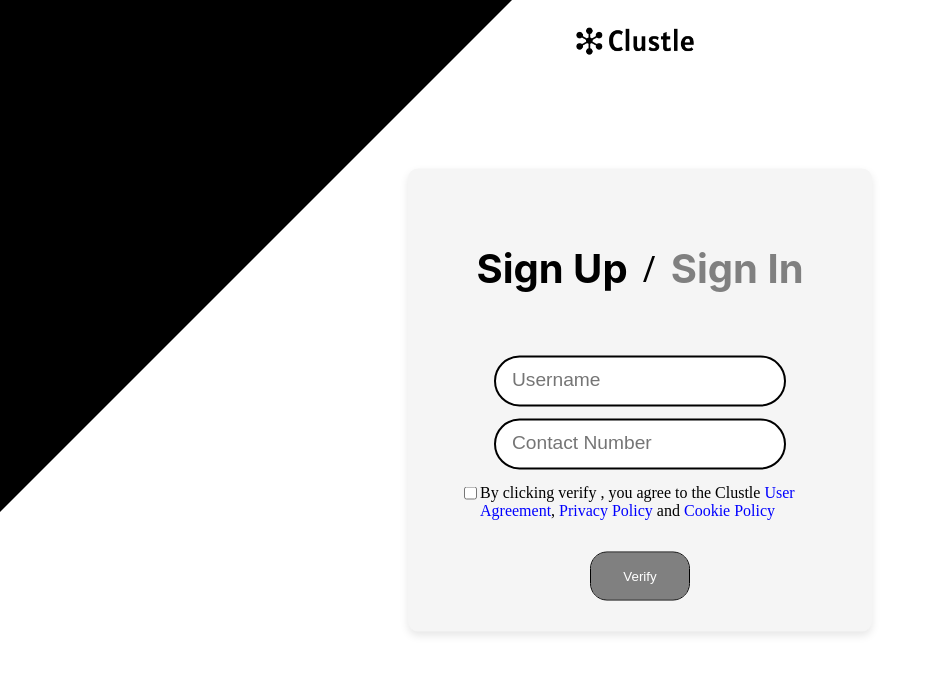
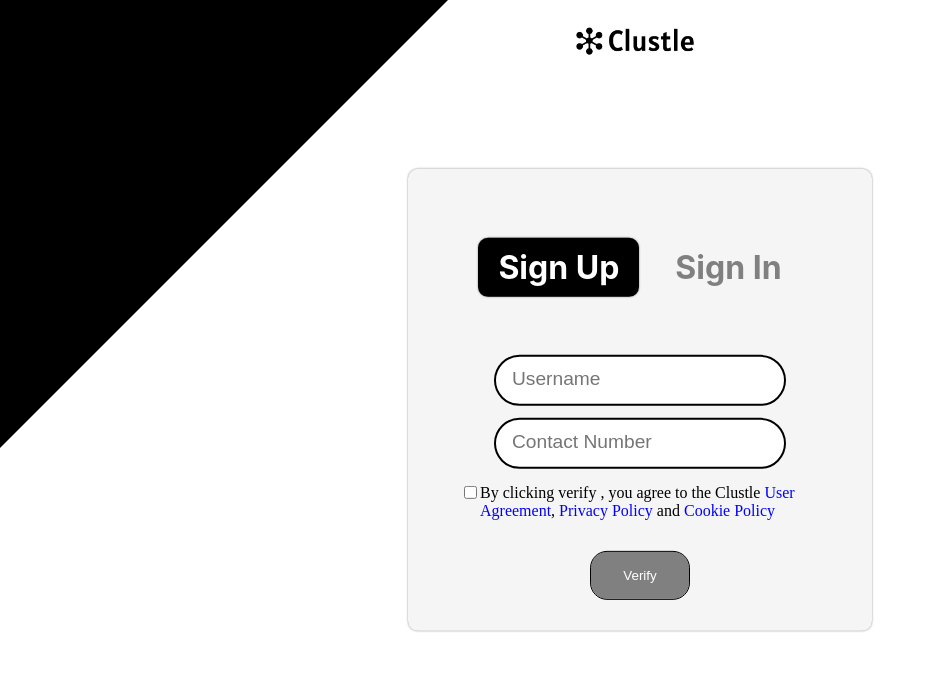
Before and after one commit to Wee-shal/cluster-backend, a React (Vite) app in the folder frontend/: page /login in a window 1280 px wide. Shown: the top 674 px of the page, without its empty margins (0-936 px from the left). Built offline with nearby package versions, Linux system fonts and the light colour scheme; what reconnecting-websocket would draw is missing.

Commit message:
eight nine

```diff
--- a/frontend/src/LoginPage.jsx
+++ b/frontend/src/LoginPage.jsx
@@ -3,7 +3,6 @@ import { useState,useEffect } from "react";
 import { useNavigate } from "react-router-dom";
 import serverUrl from "./config";
 import logo from "./assets/logo.png"
-import Policy from "./components/policy";
 import { Link } from "react-router-dom";
 
 
@@ -11,7 +10,7 @@ const Triangle = styled.div`
   width: 0;
   height: 0;
   border-style: solid;
-  border-width: 40vw 40vw 0 0;
+  border-width: 35vw 35vw 0 0;
   border-color: #000 transparent transparent transparent;
   transform: rotate(0deg);
   position: absolute;
@@ -36,7 +35,7 @@ const Container = styled.div`
   margin-bottom: 2rem;
   z-index: 1;
   background-color: #f5f5f5; /* Add your desired background color */
-  box-shadow: 0 4px 8px rgba(0, 0, 0, 0.1); /* Add a subtle box shadow */
+  box-shadow: 0 0 2px rgba(0, 0, 0, 0.5); /* Add a subtle box shadow */
   border-radius: 10px; /* Add rounded corners */
   padding: 2rem; /* Add padding for spacing */
   width: 400px;
@@ -47,33 +46,29 @@ const Container = styled.div`
   margin-bottom: 2rem;
 `;
 
-const HeadingContainer = styled.div`
-  display: flex;
-  gap: 1rem;
-  align-items: center;
-`;
-
 const Heading = styled.h1`
-  font-size: 2.5rem;
+  font-size: 2rem;
   font-weight: bolder;
   cursor: pointer;
-  color: ${(props) => (props.selected ? "black" : "grey")};
+  background-color:${(props) => (props.selected ? "black" : "none")};
+  color: ${(props) => (props.selected ? "white" : "grey")};
+  padding: 10px 20px; /* Adjust padding as needed */
+  border-radius: 10px; /* Adjust border-radius as needed */
+  box-shadow: ${(props) =>
+    props.selected ? "0 0 2px rgba(0, 0, 0, 0.5)" : "none"};
+  transition: all 0.3s ease; /* Add transition for smooth animation */
+
+  &:hover {
+    transform: scale(1.05); /* Increase size on hover */
+  }
 
   @media (max-width: 768px) {
     font-size: 2rem;
   }
 `;
 
-const HeadingSeparator = styled.span`
-  font-size: 2.5rem;
-  font-weight: bolder;
-  color: black;
-  display: inline;
 
-  @media (max-width: 768px) {
-    font-size: 2rem;
-  }
-`;
+
 
 const ContactNumberContainer = styled.input`
   outline: 2px solid black;
@@ -201,6 +196,8 @@ const Verify = styled.button`
 `;
 
 
+
+
 export default function AuthPage() {
   const [phoneNumber, setPhoneNumber] = useState("");
   const [username, setUsername] = useState("");
@@ -213,6 +210,8 @@ export default function AuthPage() {
   const navigate = useNavigate();
   const [showResendButton, setShowResendButton] = useState(false);
   const [isRulesAccepted, setIsRulesAccepted] = useState(false);
+
+
 
   const handleNavigateToPolicy = (e) => {
     e.preventDefault();
@@ -263,6 +262,10 @@ export default function AuthPage() {
 			window.removeEventListener('resize', handleResize)
 		}
 	}, [])
+
+
+
+
 
 
 
@@ -371,7 +374,6 @@ export default function AuthPage() {
   align-items: center;
   margin-bottom: 1rem;
   margin-top:1rem;
-  /* Added margin to create space between Clustle and the rest of the content */
 `;
 
 const ClustleHeading = styled.h1`
@@ -412,7 +414,6 @@ const ClustleHeading = styled.h1`
           <Heading onClick={() => setIsSignIn(false)} selected={!isSignIn}>
             Sign Up
           </Heading>
-          <HeadingSeparator>/</HeadingSeparator>
           <Heading onClick={() => setIsSignIn(true)} selected={isSignIn}>
             Sign In
           </Heading>
@@ -421,13 +422,13 @@ const ClustleHeading = styled.h1`
           {!isPhoneVerified && (
             <div style={{ display: 'flex', flexDirection: 'column', alignItems: 'center' }}>
               {!isSignIn && (
+  <>
     <ContactNumberContainer
       placeholder="Username"
       value={username}
       onChange={(e) => setUsername(e.target.value)}
       style={{ marginBottom: '1rem' }}
-                ></ContactNumberContainer>
-              )}
+    />
     <ContactNumberContainer
                 placeholder={isSignIn ? "Phone Number" : "Contact Number"}
                 value={phoneNumber}
@@ -443,13 +444,13 @@ const ClustleHeading = styled.h1`
                   {successMessage}
                 </div>
               )}
-<AcceptRulesContainer>
+              <AcceptRulesContainer >
 <AcceptRulesCheckbox
               type="checkbox"
               id="acceptRulesCheckbox"
               checked={isRulesAccepted}
               onChange={handleCheckboxChange}
-              style={{marginBottom:isSmallScreen?'21px':'21px'}}
+              style={{marginBottom:isSmallScreen?'24px':'21px'}}
             />
             <label htmlFor="acceptRulesCheckbox">
     By clicking verify , you agree to the Clustle <UserAgreementLink to="../UserAgreement" onClick={handleNavigateToUserAgreement}>
@@ -474,6 +475,35 @@ const ClustleHeading = styled.h1`
             >
               {isLoading ? "Verifying..." : "Verify"}
             </Verify>
+
+
+  </>
+
+)}
+{isSignIn && (
+  <>
+    <ContactNumberContainer
+      placeholder="Phone Number"
+      value={phoneNumber}
+      onChange={handlePhoneNumberChange}
+      style={{ marginBottom: '1rem' }}
+      maxLength={13}
+    />
+    {errorMessage && (
+      <ErrorMessage>{errorMessage}</ErrorMessage>
+    )}
+    {successMessage && (
+      <div style={{ color: 'green', marginTop: '0.1rem', marginBottom: '0.5rem', textAlign: 'center' }}>
+        {successMessage}
+      </div>
+    )}
+    <Verify
+      onClick={(e) => handleVerify(e, false)}
+    >
+      {isLoading ? "Verifying..." : "Verify"}
+    </Verify>
+  </>
+)}
 
             </div>
           )}
--- a/frontend/src/components/DeveloperCard.jsx
+++ b/frontend/src/components/DeveloperCard.jsx
@@ -266,7 +266,7 @@ export default function DeveloperCard({ name, profilePic, description, rates, de
 
 <Price>
 <b>Price</b> - {hit.currency}
-{Math.floor(rates * 10)} <b>/</b>10 mins
+{Math.ceil(rates * 10)} <b>/</b>10 mins
 
 
       </Price>
--- a/frontend/src/components/policy.jsx
+++ b/frontend/src/components/policy.jsx
@@ -36,6 +36,7 @@ const Policy = () => {
       <h1 style={headingStyles}>Privacy Policy for Clustle</h1>
 
       <p>
+      We do not record any calls or video calls made through our platform, nor do we save any data related to them. Your privacy during communication sessions is important to us, and we do not retain any recordings or data from these interactions. Any information exchanged during calls or video calls is transient and not stored by us.{""}
         In this Privacy Policy (“Policy”), we describe how Clustle (“we” or “us”) collects, uses, and discloses information that we obtain about visitors to our website <a href="https://clustle.com" style={linkStyles}>https://clustle.com</a> (the “Site,” including subdomains like members and discuss) and the services available through our Site (collectively, the “Services”).
         <p>The Information We Collect About You.</p>
 <h2>Information We Collect Directly From You:</h2>
```
Lines whose indentation alone changed are shown as unchanged.
